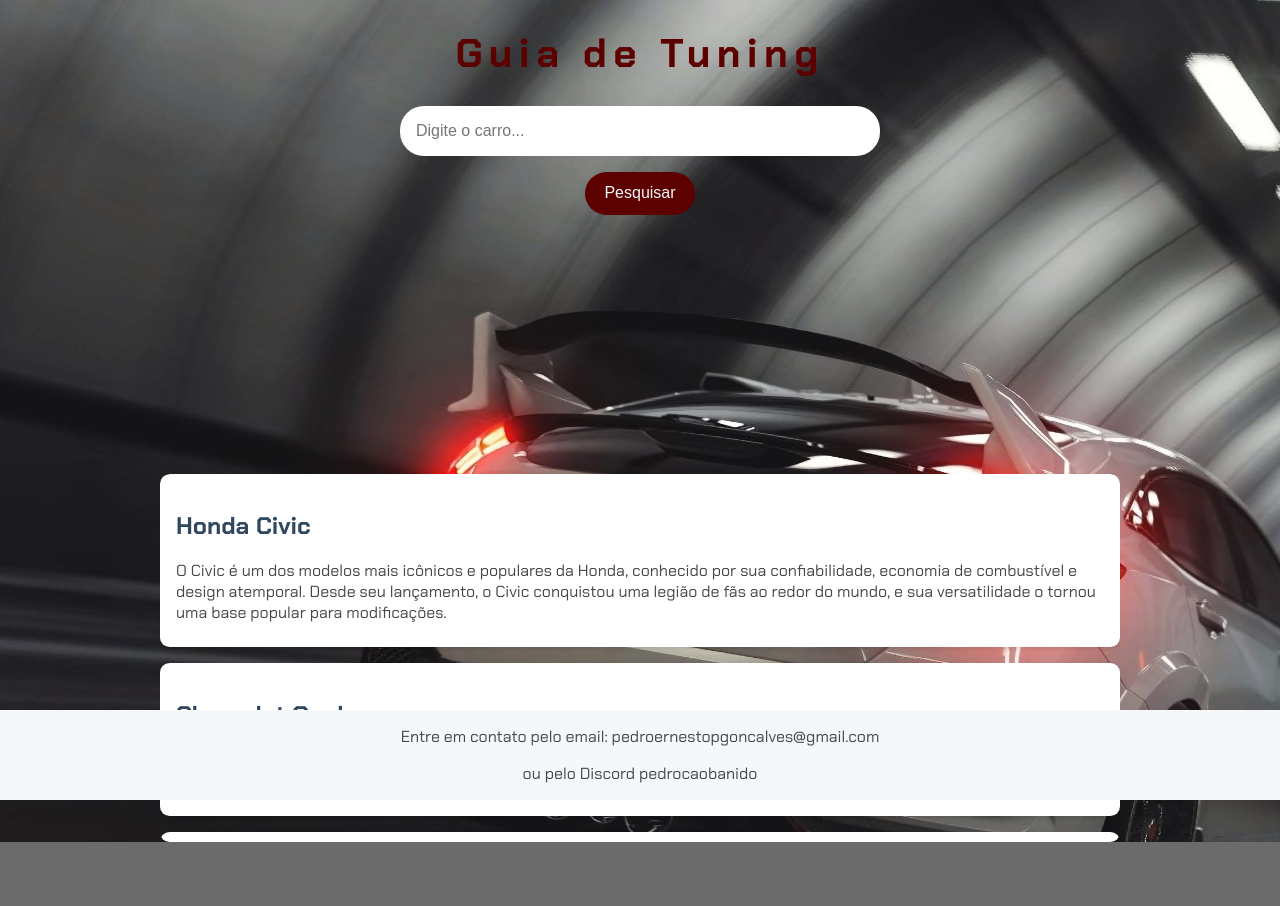
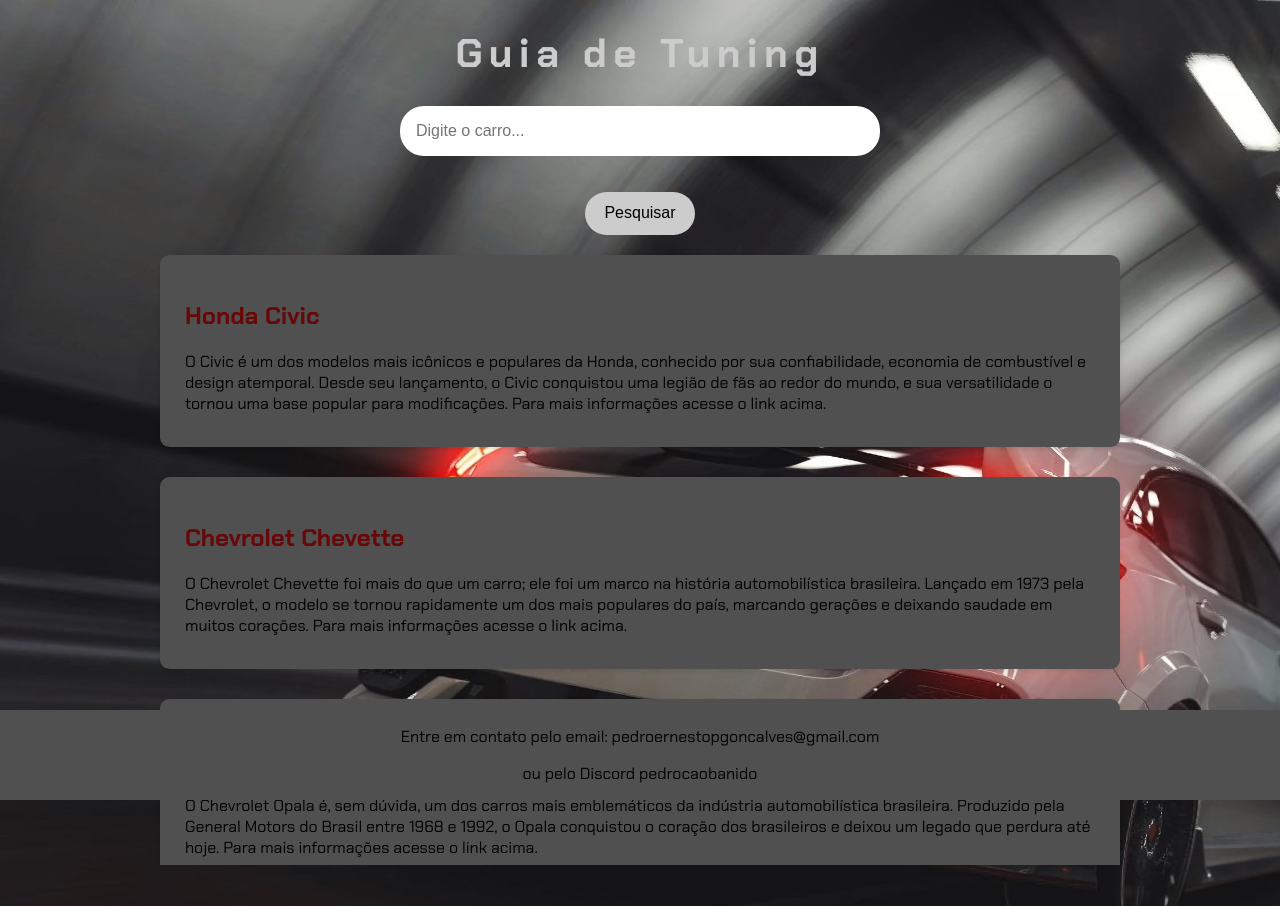
Before and after one commit to PedrocaOBanido/Guia_de_Tuning, a plain HTML site: page index.html in a window 1280 px wide. Both pictures are taken after a click on the button "Pesquisar". Before the commit the page ends 842 px from the top, so only its background shows below. Drawn offline with Linux system fonts and the light colour scheme.

Commit message:
detalhes foram adicionados, conforme o que foi passado nas aulas... apenas implementar a função pesquisar devidamente agora.

```diff
--- a/data.js
+++ b/data.js
@@ -5,21 +5,31 @@ let listaCarros = [
         fabricante : "Honda",
         modelo : "Civic",
         origem : "Japão",
-        descricao : "O Civic é um dos modelos mais icônicos e populares da Honda, conhecido por sua confiabilidade, economia de combustível e design atemporal. Desde seu lançamento, o Civic conquistou uma legião de fãs ao redor do mundo, e sua versatilidade o tornou uma base popular para modificações."
+        descricao : "O Civic é um dos modelos mais icônicos e populares da Honda, conhecido por sua confiabilidade, economia de combustível e design atemporal. Desde seu lançamento, o Civic conquistou uma legião de fãs ao redor do mundo, e sua versatilidade o tornou uma base popular para modificações. Para mais informações acesse o link acima.",
+        link : "https://www.youtube.com/watch?v=KYoIEBHv-tg&pp=ygUPYWNmIGhvbmRhIGNpdmlj"
+    },{
+        fabricante : "Chevrolet",
+        modelo : "Chevette",
+        origem : "Brasil",
+        descricao : "O Chevrolet Chevette foi mais do que um carro; ele foi um marco na história automobilística brasileira. Lançado em 1973 pela Chevrolet, o modelo se tornou rapidamente um dos mais populares do país, marcando gerações e deixando saudade em muitos corações. Para mais informações acesse o link acima.",
+        link : "https://www.youtube.com/watch?v=qrrIXKU8l_I&pp=ygUSYWNmIGNoZXZldHRlIHR1cmJv"
     },{
         fabricante : "Chevrolet",
         modelo : "Opala",
         origem : "Brasil",
-        descricao : "O Opala é mais do que apenas um carro, ele é um símbolo da indústria automobilística brasileira. Produzido pela Chevrolet entre 1968 e 1992, o Opala conquistou o coração dos brasileiros por sua robustez, design clássico e desempenho."
+        descricao : "O Chevrolet Opala é, sem dúvida, um dos carros mais emblemáticos da indústria automobilística brasileira. Produzido pela General Motors do Brasil entre 1968 e 1992, o Opala conquistou o coração dos brasileiros e deixou um legado que perdura até hoje. Para mais informações acesse o link acima.",
+        link : "https://www.youtube.com/watch?v=4csLF3nFf-4&pp=ygUJYWNmIG9wYWxh"
     },{
         fabricante : "Volkswagen",
         modelo : "Gol",
         origem : "Brasil",
-        descricao : "O Volkswagen Gol é, sem dúvida, um dos carros mais emblemáticos da indústria automobilística brasileira. Lançado em 1980, ele rapidamente se tornou um dos veículos mais vendidos do país, conquistando o coração dos brasileiros por sua versatilidade,"
+        descricao : "O Volkswagen Gol é, sem dúvida, um dos carros mais emblemáticos da indústria automobilística brasileira. Lançado em 1980, ele rapidamente se tornou um dos veículos mais vendidos do país, conquistando o coração dos brasileiros por sua versatilidade. Para mais informações acesse o link acima.",
+        link : "https://www.youtube.com/watch?v=y5RL_s-XId0&pp=ygUHYWNmIGdvbA%3D%3D"
     },{
         fabricante : "Fiat",
         modelo : "Uno",
-        origem : "Europa",
-        descricao : "O Fiat Uno é, sem dúvida, um dos carros mais icônicos da história automobilística brasileira. Lançado em 1984, ele rapidamente conquistou o coração dos brasileiros por sua simplicidade, robustez e economia."
+        origem : "Europa e LATAM",
+        descricao : "O Fiat Uno é, sem dúvida, um dos carros mais icônicos da história automobilística brasileira. Lançado em 1984, ele rapidamente conquistou o coração dos brasileiros por sua simplicidade, robustez e economia. Para mais informações acesse o link acima.",
+        link : "https://www.youtube.com/watch?v=4LuMqj9Sg2M&pp=ygUHYWNmIHVubw%3D%3D"
     }
 ];
--- a/index.html
+++ b/index.html
@@ -12,7 +12,7 @@
         <h1>Guia de Tuning</h1>
     </header>
     <main>
-        <section class="resultados-pesquisa">
+        <section class="pesquisa">
             <input type="text" placeholder="Digite o carro...">
             <button onclick="pesquisar()">Pesquisar</button>
         </section>
--- a/main.js
+++ b/main.js
@@ -7,12 +7,15 @@ function pesquisar() {
         resultados += `
             <div class="item-resultado">
                     <h2>
-                        <a href="#" target="_blank">${listObject.fabricante} ${listObject.modelo}</a>
+                        <a href="${listObject.link}" target="_blank">${listObject.fabricante} ${listObject.modelo}</a>
                     </h2>
                     <p class="descricao-meta">${listObject.descricao}</p>
             </div>
         `;
     }
 
+
+
+
     section.innerHTML = resultados;
 }
--- a/style.css
+++ b/style.css
@@ -7,6 +7,7 @@ body {
     background-color: #6b6b6b; /* Cor de fundo da página */
     background-image: url("background-image.jpg");
     background-size: 2200px 1180px;
+    overflow: hidden;
     display: flex; /* Usa Flexbox para layout */
     flex-direction: column; /* Alinha os itens na vertical */
     align-items: center; /* Centraliza os itens horizontalmente */
@@ -17,10 +18,15 @@ body {
 }
 
 
+main {
+    height: 800px;
+}
+
+
 /* Estiliza os títulos h1 */
 h1 {
     font-size: 2.5rem; /* Tamanho da fonte */
-    color: #5c0000; /* Cor do texto */
+    color: #cccccc; /* Cor do texto */
     text-align: center; /* Alinha o texto ao centro */
     letter-spacing: 0.4rem; /* Espaçamento entre letras */
 }
@@ -30,7 +36,7 @@ section {
     display: flex; /* Usa Flexbox para layout */
     flex-direction: column; /* Alinha os itens na vertical */
     align-items: center; /* Centraliza os itens horizontalmente */
-    margin-bottom: auto; /* Espaçamento abaixo de cada seção */
+    gap: 20px;
 }
 
 /* Estiliza os inputs dentro das seções */
@@ -50,8 +56,8 @@ section button {
     padding: 0.8rem 1.2rem; /* Espaçamento interno do botão */
     border: none; /* Remove a borda padrão */
     border-radius: 1.5rem; /* Borda arredondada */
-    background-color: #5c0000; /* Cor de fundo do botão */
-    color: #F5F7F8; /* Cor do texto do botão */
+    background-color: #cccccc; /* Cor de fundo do botão */
+    color: #000000; /* Cor do texto do botão */
     font-size: 1rem; /* Tamanho da fonte */
     cursor: pointer; /* Muda o cursor para indicar que é clicável */
 }
@@ -59,19 +65,22 @@ section button {
 /* Estiliza a caixa de resultados da pesquisa */
 .resultados-pesquisa {
     width: 60rem; /* Largura máxima da caixa de resultados */
-    height: 46vh; /* Altura máxima da caixa de resultados */
+    height: 600px; /* Altura máxima da caixa de resultados */
     overflow-y: auto; /* Adiciona rolagem vertical se necessário */
-    margin-top: auto; /* Espaçamento acima da caixa de resultados */
-    padding: auto; /* Espaçamento interno */
+    margin-top: 10px; /* Espaçamento acima da caixa de resultados */
+    margin-bottom: 10px;
+    padding: 10px; /* Espaçamento interno */
     border-radius: 0.6rem; /* Borda arredondada */
+    gap: 20px;
+    display: flex;
 }
 
 /* Estiliza cada item de resultado */
 .item-resultado {
-    background: #FFFFFF; /* Cor de fundo dos itens */
+    background: #505050; /* Cor de fundo dos itens */
     border-radius: 0.6rem; /* Borda arredondada */
-    padding: 1rem; /* Espaçamento interno */
-    margin-bottom: 1rem; /* Espaçamento abaixo dos itens */
+    padding: 25px; /* Espaçamento interno */
+    margin-bottom: 10px; /* Espaçamento abaixo dos itens */
     box-shadow: 0 2px 4px rgba(0, 0, 0, 0.1); /* Sombra leve */
 }
 
@@ -84,7 +93,7 @@ section button {
 /* Estiliza os links dentro dos itens de resultado */
 .item-resultado a {
     text-decoration: none; /* Remove o sublinhado padrão dos links */
-    color: #30475E; /* Cor do texto dos links */
+    color: #6a0000e8; /* Cor do texto dos links */
 }
 
 /* Estiliza os links quando são passados o mouse sobre */
@@ -94,14 +103,14 @@ section button {
 
 /* Estiliza a descrição meta dentro dos itens de resultado */
 .descricao-meta {
-    color: #45474B; /* Cor do texto */
+    color: #000000; /* Cor do texto */
     margin: 0.5rem 0; /* Margem acima e abaixo */
 }
 
 /* Estiliza o rodapé da página */
 footer {
-    background-color: #F5F7F8; /* Cor de fundo do rodapé */
-    color: #45474B; /* Cor do texto */
+    background-color: #505050; /* Cor de fundo do rodapé */
+    color: #000000; /* Cor do texto */
     text-align: center; /* Alinha o texto ao centro */
     padding: 0; /* Espaçamento interno */
     width: 100%; /* Largura total da página */
```
